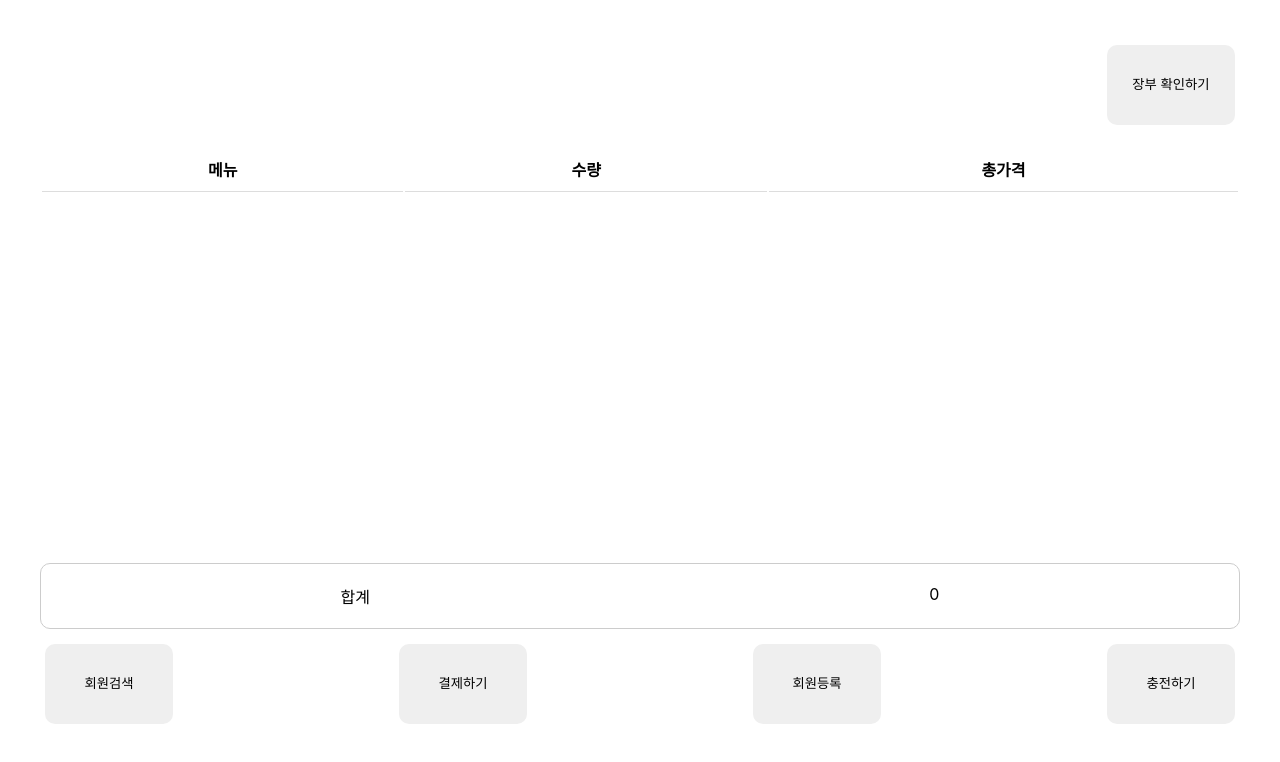
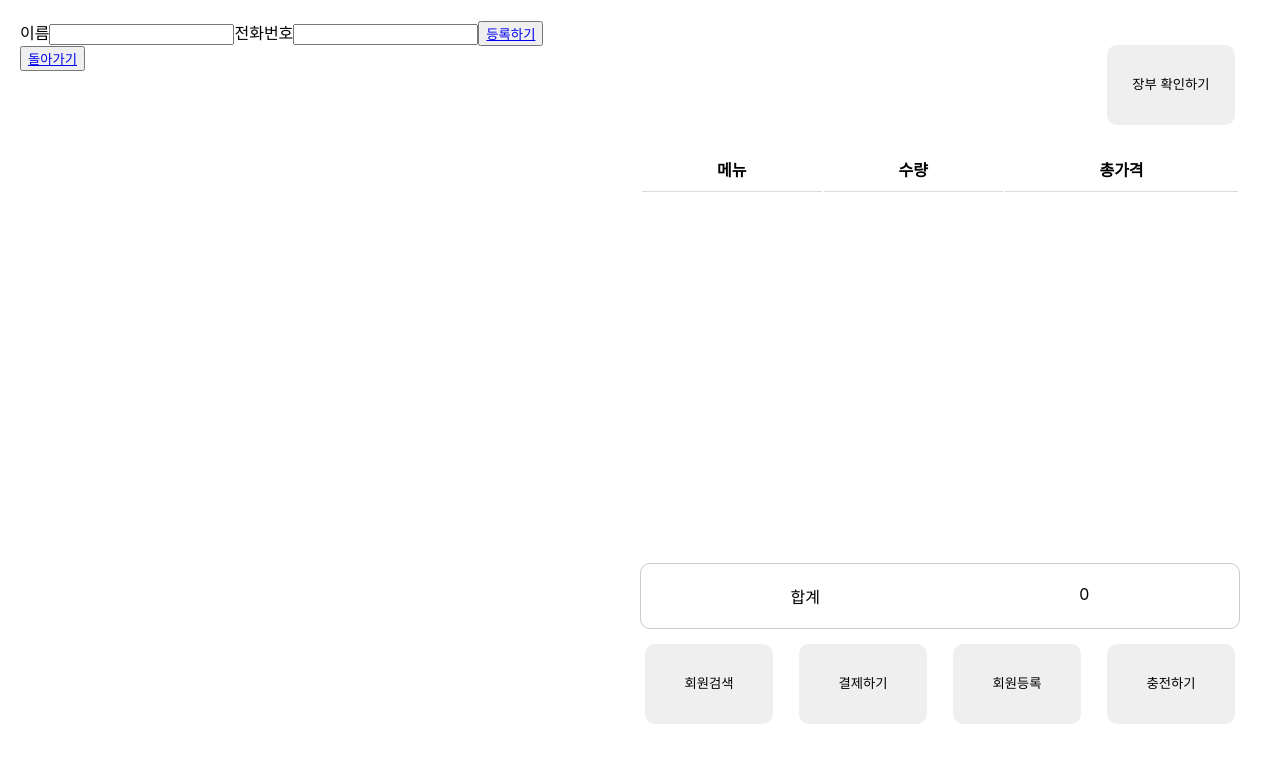
Before and after one commit to Chaemin-L/account-book, a React (Create React App) app: page /register in a window 1280 px wide. Shown: the top 762 px of the page. Built offline with nearby package versions, Linux system fonts and the light colour scheme.

Commit message:
feat: Implement user registration with localStorage

```diff
--- a/src/App.js
+++ b/src/App.js
@@ -1,23 +1,41 @@
-import React, { useState } from 'react';
+import React, { useState, useEffect } from 'react';
 import RightWrapper from './ui/RightWrapper';
 import MenuList from './ui/MenuList';
 import SearchForm from './ui/SearchForm';
+import RegisterForm from './ui/RegisterForm';
 import { Routes, Route } from 'react-router-dom';
 
 
 function App() {
-  const [user, setUser] = useState();
+  const [loginUser, setLoginUser] = useState({});
   const [selectList, setList] = useState([]); // selectList data format [{name, count}, ]
+
+  const [userList, setUserList] = useState(() => {
+    const saved = localStorage.getItem('User');
+    const initialValue = JSON.parse(saved);
+    return initialValue || [];
+  });
+
+  useEffect(() => {
+  localStorage.setItem('User', JSON.stringify(userList));
+}, [userList]);
+
+  const addUser = (user) => {
+    setLoginUser(user);
+    setUserList([...userList, user]);
+  }
 
   return (
     <div className='wrap wrap-container'>
         <Routes>
           <Route path="/" element={<MenuList selectList={selectList} onSelect={setList}/>}/>
-            <Route path="/search" element={<SearchForm setUser={setUser} />} />
+        <Route path="/search" element={<SearchForm setUser={setLoginUser} />} />
+        <Route path="/register" element={<RegisterForm addUser={addUser} />} />
+        {/*<Route path="/pay" element={<PayForm user={user} />} />*/}
         </Routes>
-      <RightWrapper user={user} cancel={setUser}selectList={selectList} onSelect={setList}/>
+      <RightWrapper user={loginUser} cancel={setLoginUser}selectList={selectList} onSelect={setList}/>
     </div>
   );
-}
+};
 
 export default App;
--- /dev/null
+++ b/src/ui/RegisterForm.js
@@ -0,0 +1,40 @@
+import React, {useState} from 'react';
+import { Link } from 'react-router-dom'
+import './Wrapper.css';
+
+const RegisterForm = ({addUser}) => {
+    const [userInfo, setUserInfo] = useState({
+        name: "",
+        phoneNumber: "",
+        account: 0,
+    });
+
+    function saveUser(e) {
+        const { name, value } = e.target;
+        setUserInfo({
+            ...userInfo,
+            [name]: value,
+        });
+    }
+
+    function submit(e) {
+        e.preventDefault();
+        console.log(userInfo);
+        addUser(userInfo);
+    }
+
+    return (
+        <div className="container-left">
+            <form>
+                <label>이름</label>
+                <input name="name" onChange={saveUser}/>
+                <label>전화번호</label>
+                <input name="phoneNumber" onChange={saveUser}/>
+                <button onClick={submit}><Link to='/'>등록하기</Link></button>
+            </form>
+            <button><Link to="/">돌아가기</Link></button>
+        </div>
+    );
+}
+
+export default RegisterForm;
--- a/src/ui/RightWrapper.js
+++ b/src/ui/RightWrapper.js
@@ -8,7 +8,7 @@ import './Wrapper.css'
 const Header = ({ user, cancel }) => {
     return (
         <div>
-            {user && Object.keys(user).length !== 0? <span><span>{user.name} 님</span><button onClick={() => cancel("")}>취소</button></span>: null }
+            {user && Object.keys(user).length !== 0 ? <span><span>{user.name} 님</span><button onClick={() => cancel({})}>취소</button></span>: null }
             <button className='btn btn-record'>장부 확인하기</button>
         </div>);
 };
@@ -51,7 +51,7 @@ const ButtonSet = () => {
         <div className='btn-set'>
             <Link to='/search'><button className='btn'>회원검색</button></Link>
             <Link to='/search'><button className='btn'>결제하기</button></Link>
-            <Link to='/search'><button className='btn'>회원등록</button></Link>
+            <Link to='/register'><button className='btn'>회원등록</button></Link>
             <Link to='/search'><button className='btn'>충전하기</button></Link>
         </div>
     );
```
